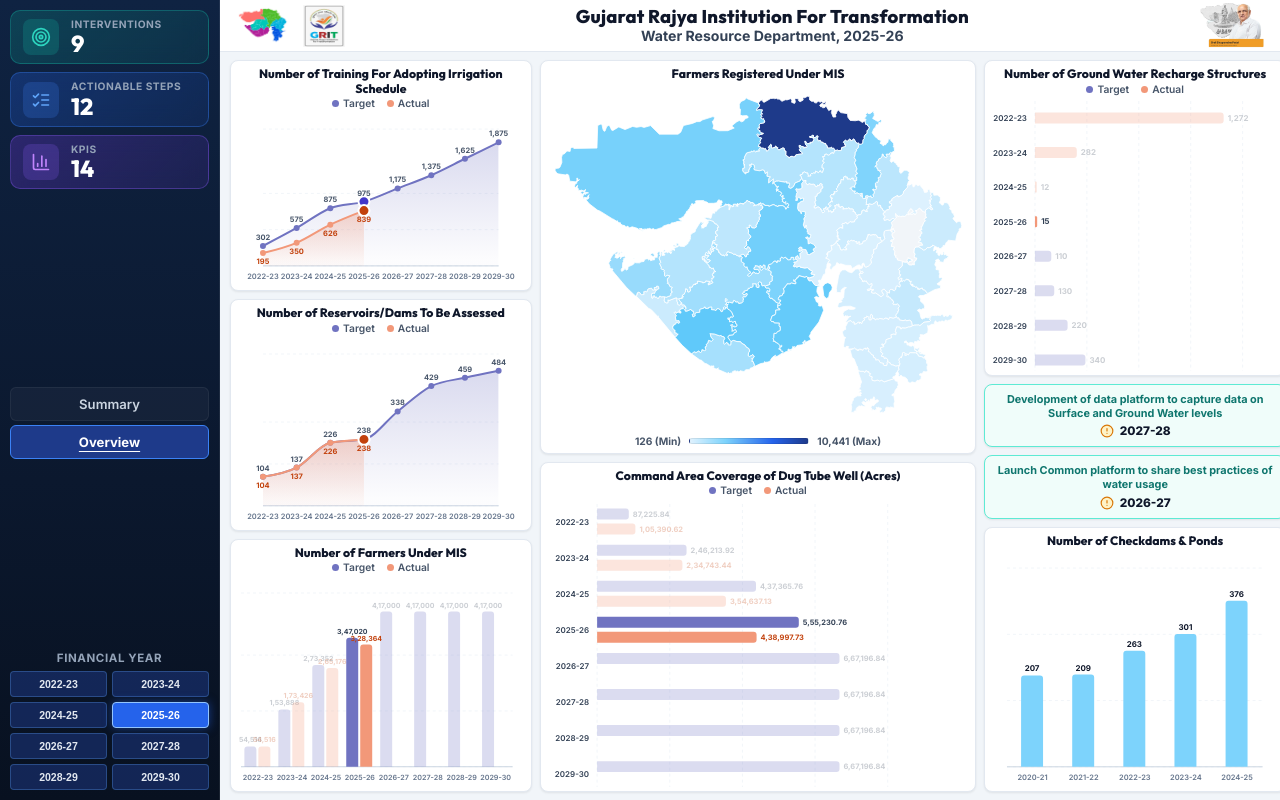
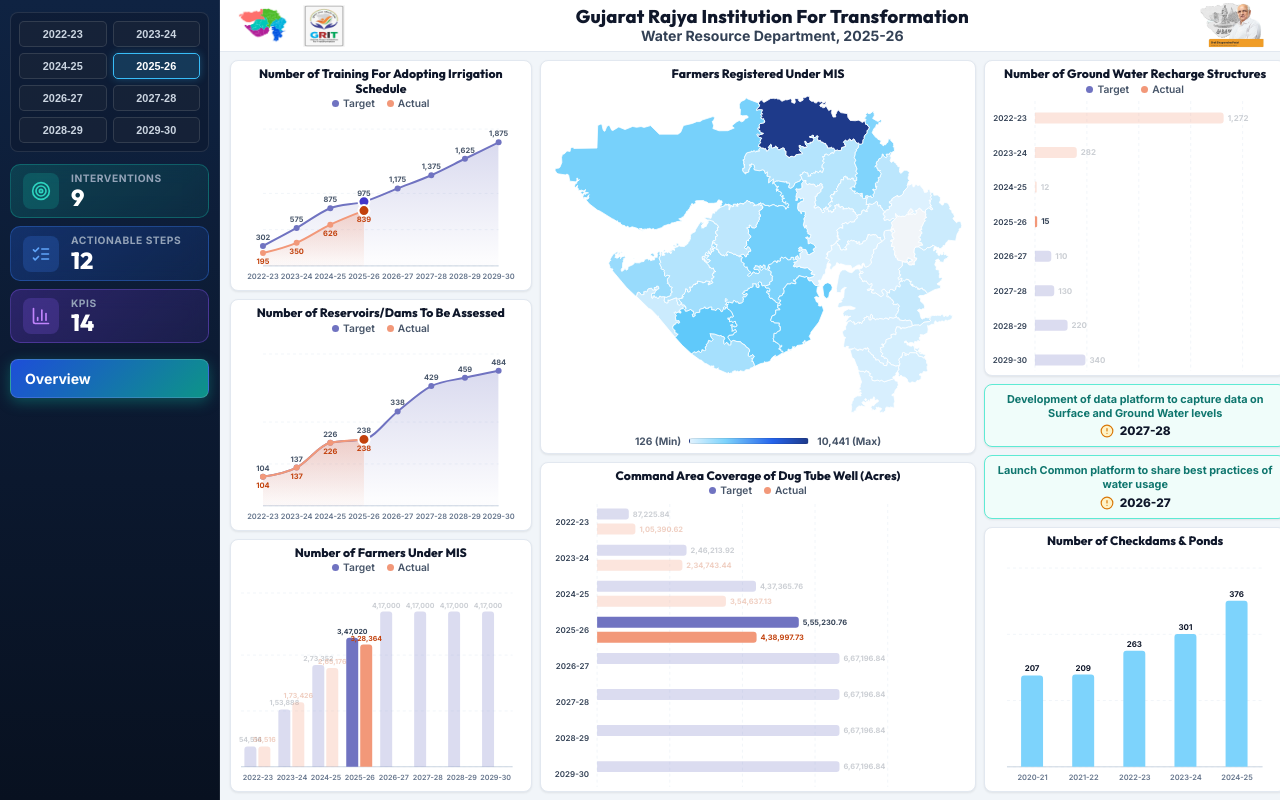
Before and after one commit to abhinavpancholi/wrd-dashboard, a React (Vite) app: page / in a window 1280 px wide. Built offline with nearby package versions, Linux system fonts and the light colour scheme.

Commit message:
feat: align sidebar layout exactly to reference with top FY grid, stat cards, and Overview pill

```diff
--- a/src/components/layout/Sidebar.jsx
+++ b/src/components/layout/Sidebar.jsx
@@ -9,6 +9,28 @@ const FY_OPTIONS = [
   '2026-27', '2027-28',
   '2028-29', '2029-30'
 ]
+
+function FyGrid() {
+  const { selectedFY, toggleFY } = useWrdStore()
+
+  return (
+    <div className="wrd-fy-card">
+      {FY_OPTIONS.map((fy) => {
+        const isSelected = selectedFY === fy
+        return (
+          <button
+            key={fy}
+            className={`wrd-fy-btn ${isSelected ? 'wrd-fy-btn--active' : ''}`}
+            onClick={() => toggleFY(fy)}
+            title={isSelected ? `Click to clear ${fy} filter` : `Filter by ${fy}`}
+          >
+            {fy}
+          </button>
+        )
+      })}
+    </div>
+  )
+}
 
 function StatCards() {
   const config = useWrdStore((s) => s.config)
@@ -55,47 +77,17 @@ function StatCards() {
   )
 }
 
-function FySelector() {
-  const { selectedFY, toggleFY } = useWrdStore()
-
-  return (
-    <div className="wrd-fy-container">
-      <div className="wrd-fy-title">Financial Year</div>
-      <div className="wrd-fy-grid">
-        {FY_OPTIONS.map((fy) => {
-          const isSelected = selectedFY === fy
-          return (
-            <button
-              key={fy}
-              className={`wrd-fy-btn ${isSelected ? 'wrd-fy-btn--active' : ''}`}
-              onClick={() => toggleFY(fy)}
-              title={isSelected ? `Click to clear ${fy} filter` : `Filter by ${fy}`}
-            >
-              {fy}
-            </button>
-          )
-        })}
-      </div>
-    </div>
-  )
-}
-
 export default function Sidebar() {
   return (
     <aside className="wrd-sidebar">
-      {/* Top Stat Cards */}
+      {/* 1. FY 2-Column Grid at Top */}
+      <FyGrid />
+
+      {/* 2. Stat Cards */}
       <StatCards />
 
-      {/* Nav List */}
+      {/* 3. Navigation - Only Overview */}
       <nav className="wrd-sidebar__nav">
-        <NavLink
-          to="/summary"
-          className={({ isActive }) =>
-            `wrd-nav-item ${isActive ? 'wrd-nav-item--active' : ''}`
-          }
-        >
-          Summary
-        </NavLink>
         <NavLink
           to="/"
           end
@@ -106,9 +98,6 @@ export default function Sidebar() {
           Overview
         </NavLink>
       </nav>
-
-      {/* Bottom FY Grid */}
-      <FySelector />
     </aside>
   )
 }
--- a/src/index.css
+++ b/src/index.css
@@ -97,19 +97,51 @@ html, body {
   border-right: 1px solid var(--wrd-sidebar-border);
   display: flex;
   flex-direction: column;
-  justify-content: space-between;
-  padding: 10px 10px;
+  gap: 12px;
+  padding: 12px 10px;
   overflow-y: auto;
   z-index: 20;
 }
 
-.wrd-sidebar__top {
-  display: flex;
-  flex-direction: column;
-  gap: 8px;
+/* 1. Top Financial Year Grid Container */
+.wrd-fy-card {
+  background: rgba(15, 23, 42, 0.45);
+  border: 1px solid rgba(255, 255, 255, 0.1);
+  border-radius: 8px;
+  padding: 8px;
+  display: grid;
+  grid-template-columns: 1fr 1fr;
+  gap: 6px;
 }
 
-/* Sidebar Stat Cards (Glassmorphism Dark Blue) */
+.wrd-fy-btn {
+  background: rgba(30, 41, 59, 0.5);
+  border: 1px solid rgba(255, 255, 255, 0.12);
+  color: #cbd5e1;
+  font-size: 0.68rem;
+  font-weight: 600;
+  padding: 6px 2px;
+  border-radius: 5px;
+  cursor: pointer;
+  text-align: center;
+  transition: all 0.15s ease;
+}
+
+.wrd-fy-btn:hover {
+  background: rgba(51, 65, 85, 0.85);
+  border-color: #38bdf8;
+  color: #ffffff;
+}
+
+.wrd-fy-btn--active {
+  background: rgba(56, 189, 248, 0.18) !important;
+  border-color: #38bdf8 !important;
+  color: #ffffff !important;
+  font-weight: 700;
+  box-shadow: 0 0 8px rgba(56, 189, 248, 0.3);
+}
+
+/* 2. Sidebar Stat Cards */
 .wrd-stat-cards {
   display: flex;
   flex-direction: column;
@@ -194,88 +226,39 @@ html, body {
   line-height: 1;
 }
 
-/* Sidebar Nav */
+/* 3. Navigation - Overview Button */
 .wrd-sidebar__nav {
   display: flex;
   flex-direction: column;
   gap: 4px;
-  margin-top: 6px;
+  margin-top: 4px;
 }
 
 .wrd-nav-item {
-  padding: 8px 12px;
-  border-radius: var(--wrd-radius-sm);
-  font-size: 0.82rem;
-  font-weight: 600;
-  color: #cbd5e1;
+  padding: 10px 14px;
+  border-radius: 8px;
+  font-size: 0.88rem;
+  font-weight: 700;
+  color: #ffffff;
   text-decoration: none;
-  text-align: center;
-  transition: all 0.15s ease;
-  background: rgba(255, 255, 255, 0.04);
-  border: 1px solid rgba(255, 255, 255, 0.06);
+  text-align: left;
+  transition: all 0.2s ease;
+  background: linear-gradient(135deg, #1d4ed8, #0d9488);
+  border: 1px solid rgba(255, 255, 255, 0.15);
+  box-shadow: 0 4px 12px rgba(29, 78, 216, 0.35);
+  display: flex;
+  align-items: center;
 }
 
 .wrd-nav-item:hover {
-  background: rgba(255, 255, 255, 0.1);
-  color: #ffffff;
+  filter: brightness(1.1);
+  transform: translateY(-1px);
 }
 
 .wrd-nav-item--active {
-  background: #1e3a8a !important;
+  background: linear-gradient(135deg, #1d4ed8, #0d9488) !important;
   color: #ffffff !important;
-  font-weight: 700;
-  border-color: #3b82f6;
-  text-decoration: underline;
-  text-underline-offset: 4px;
-}
-
-/* Sidebar FY Grid */
-.wrd-fy-container {
-  display: flex;
-  flex-direction: column;
-  gap: 6px;
-}
-
-.wrd-fy-title {
-  font-size: 0.72rem;
-  font-weight: 700;
-  color: #94a3b8;
-  text-transform: uppercase;
-  letter-spacing: 0.05em;
-  text-align: center;
-}
-
-.wrd-fy-grid {
-  display: grid;
-  grid-template-columns: 1fr 1fr;
-  gap: 5px;
-}
-
-.wrd-fy-btn {
-  background: rgba(30, 58, 138, 0.5);
-  border: 1px solid rgba(96, 165, 250, 0.3);
-  color: #e2e8f0;
-  font-size: 0.66rem;
-  font-weight: 600;
-  padding: 6px 2px;
-  border-radius: 4px;
-  cursor: pointer;
-  text-align: center;
-  transition: all 0.15s ease;
-}
-
-.wrd-fy-btn:hover {
-  background: rgba(37, 99, 235, 0.7);
-  color: #ffffff;
-  border-color: #60a5fa;
-}
-
-.wrd-fy-btn--active {
-  background: #2563eb !important;
-  color: #ffffff !important;
-  font-weight: 700;
-  border-color: #93c5fd;
-  box-shadow: 0 0 10px rgba(37, 99, 235, 0.5);
+  box-shadow: 0 4px 14px rgba(13, 148, 136, 0.45);
 }
 
 /* Main Content Area */
```
